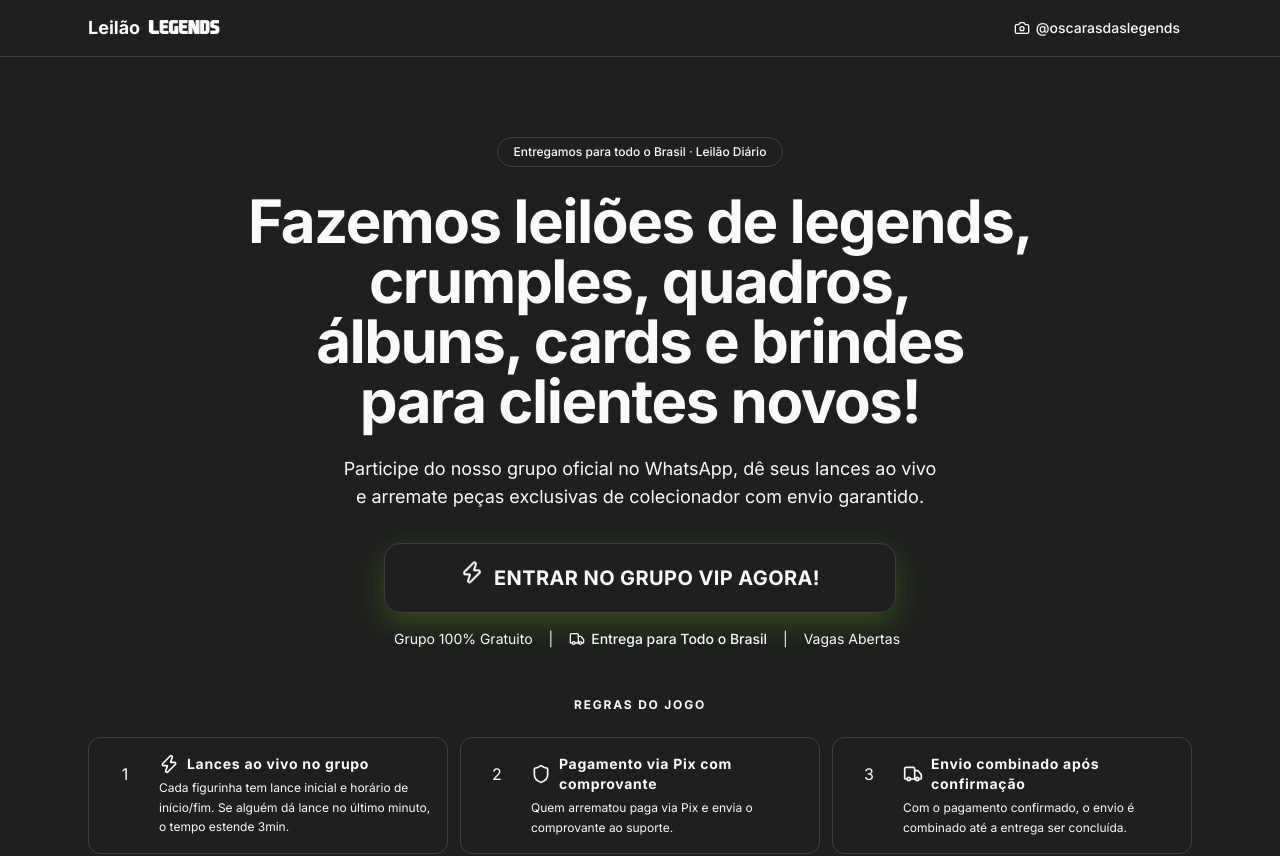
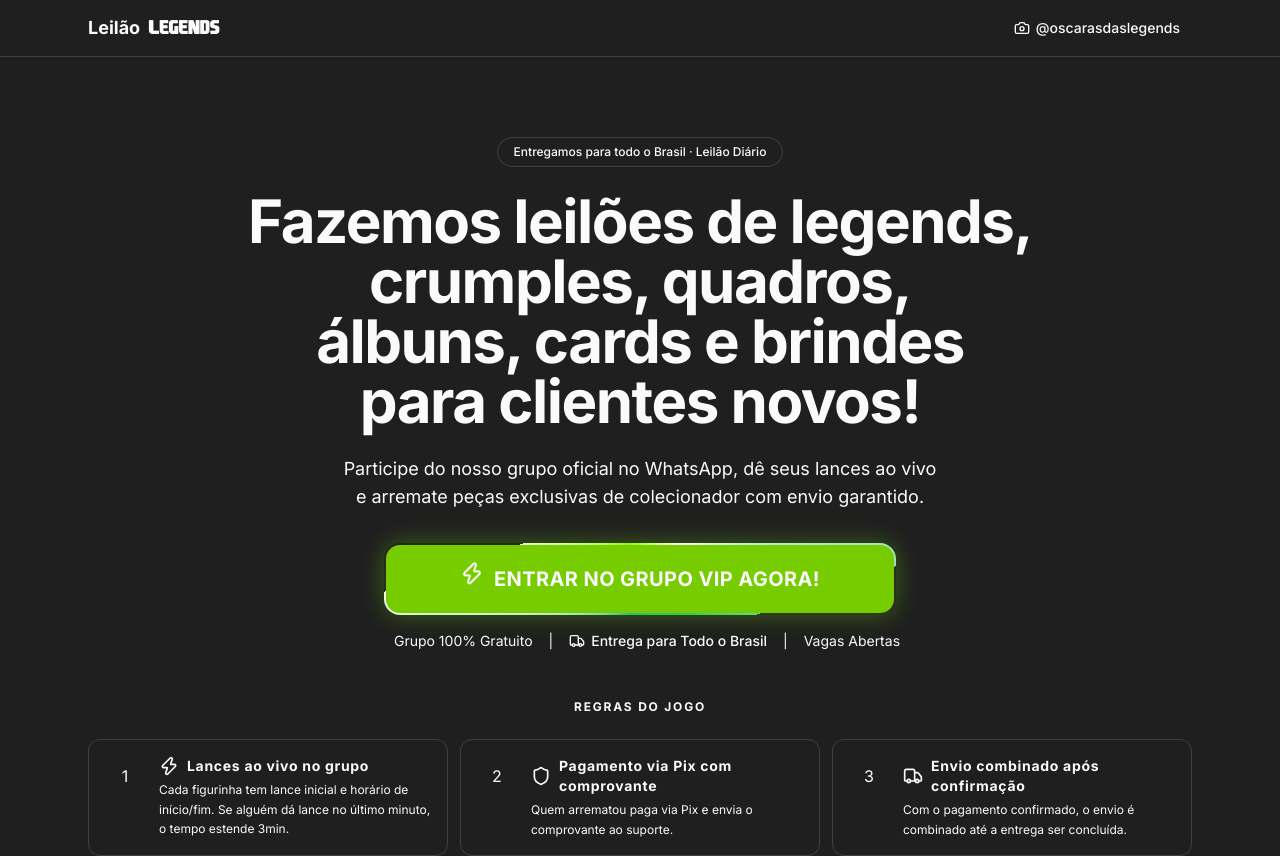
Before and after one commit to Nizera/legends, a Next.js app: page / in a window 1280 px wide. Shown: the top 856 px of the page. Built offline with nearby package versions, Linux system fonts and the light colour scheme; no server answers.

Commit message:
feat: add animated rotating neon border effect to CTA buttons

```diff
--- a/src/app/globals.css
+++ b/src/app/globals.css
@@ -194,3 +194,36 @@
   -webkit-text-fill-color: hsl(0 0% 98%) !important;
   color: hsl(0 0% 98%) !important;
 }
+
+@keyframes neonRotate {
+  0% { transform: rotate(0deg); }
+  100% { transform: rotate(360deg); }
+}
+
+.neon-border-glow {
+  position: relative;
+  overflow: hidden;
+  border-radius: 1rem;
+  padding: 2px;
+  display: inline-flex;
+  width: 100%;
+  max-width: 32rem;
+  box-shadow: 0 0 25px rgba(132, 255, 0, 0.3);
+}
+
+.neon-border-glow::before {
+  content: '';
+  position: absolute;
+  inset: -50%;
+  background: conic-gradient(from 0deg, #84ff00, #ffffff, #22c55e, #10b981, #ffffff, #84ff00);
+  animation: neonRotate 3s linear infinite;
+  z-index: 0;
+}
+
+.neon-border-inner {
+  position: relative;
+  z-index: 1;
+  width: 100%;
+  border-radius: calc(1rem - 2px);
+  background: hsl(85 100% 40%);
+}
--- a/src/app/page.tsx
+++ b/src/app/page.tsx
@@ -44,12 +44,13 @@
         </section>
 
         <section className="mt-8 text-center animate-fade-up" style={{ animationDelay: "0.2s" }}>
+          <div className="neon-border-glow mx-auto">
             <a
               href="https://chat.whatsapp.com/EYD5CmJ0Oer4aeM0zQ9mqu"
               target="_blank"
               rel="noopener noreferrer"
               onClick={handleCTAClick}
-            className="group relative inline-flex items-center justify-center gap-3 w-full max-w-lg bg-primary text-primary-foreground font-heading text-lg md:text-xl tracking-[0.02em] uppercase no-underline py-5 px-8 rounded-2xl border border-primary/40 shadow-[0_10px_30px_rgba(132,255,0,0.2)] hover:shadow-[0_15px_45px_rgba(132,255,0,0.35)] hover:scale-[1.02] hover:border-primary/60 transition-all duration-300 overflow-hidden"
+              className="neon-border-inner group relative inline-flex items-center justify-center gap-3 w-full bg-primary text-primary-foreground font-heading text-lg md:text-xl tracking-[0.02em] uppercase no-underline py-5 px-8 shadow-[0_10px_30px_rgba(132,255,0,0.2)] hover:shadow-[0_15px_45px_rgba(132,255,0,0.35)] hover:scale-[1.02] transition-all duration-300 overflow-hidden"
             >
               <div className="absolute inset-0 bg-gradient-to-r from-transparent via-white/15 to-transparent -translate-x-full group-hover:translate-x-full transition-transform duration-700" />
               <span className="relative z-10 flex items-center gap-2.5 font-bold">
@@ -57,6 +58,7 @@
                 ENTRAR NO GRUPO VIP AGORA!
               </span>
             </a>
+          </div>
           <div className="mt-4 flex flex-wrap items-center justify-center gap-4 text-xs md:text-sm text-muted-foreground">
             <span className="flex items-center gap-1.5">
               <span className="w-2 h-2 rounded-full bg-primary animate-pulse" />
@@ -214,12 +216,13 @@
         </section>
 
         <section className="mt-10 text-center animate-fade-up" style={{ animationDelay: "0.7s" }}>
+          <div className="neon-border-glow mx-auto">
             <a
               href="https://chat.whatsapp.com/EYD5CmJ0Oer4aeM0zQ9mqu"
               target="_blank"
               rel="noopener noreferrer"
               onClick={handleCTAClick}
-            className="group relative inline-flex items-center justify-center gap-3 w-full max-w-lg bg-primary text-primary-foreground font-heading text-lg md:text-xl tracking-[0.02em] uppercase no-underline py-5 px-8 rounded-2xl border border-primary/40 shadow-[0_10px_30px_rgba(132,255,0,0.2)] hover:shadow-[0_15px_45px_rgba(132,255,0,0.35)] hover:scale-[1.02] hover:border-primary/60 transition-all duration-300 overflow-hidden"
+              className="neon-border-inner group relative inline-flex items-center justify-center gap-3 w-full bg-primary text-primary-foreground font-heading text-lg md:text-xl tracking-[0.02em] uppercase no-underline py-5 px-8 shadow-[0_10px_30px_rgba(132,255,0,0.2)] hover:shadow-[0_15px_45px_rgba(132,255,0,0.35)] hover:scale-[1.02] transition-all duration-300 overflow-hidden"
             >
               <div className="absolute inset-0 bg-gradient-to-r from-transparent via-white/15 to-transparent -translate-x-full group-hover:translate-x-full transition-transform duration-700" />
               <span className="relative z-10 flex items-center gap-2.5 font-bold">
@@ -227,6 +230,7 @@
                 ENTRAR NO GRUPO VIP AGORA!
               </span>
             </a>
+          </div>
           <div className="mt-4 flex flex-wrap items-center justify-center gap-4 text-xs md:text-sm text-muted-foreground">
             <span className="flex items-center gap-1.5">
               <span className="w-2 h-2 rounded-full bg-primary animate-pulse" />
```
Lines whose indentation alone changed are shown as unchanged.
